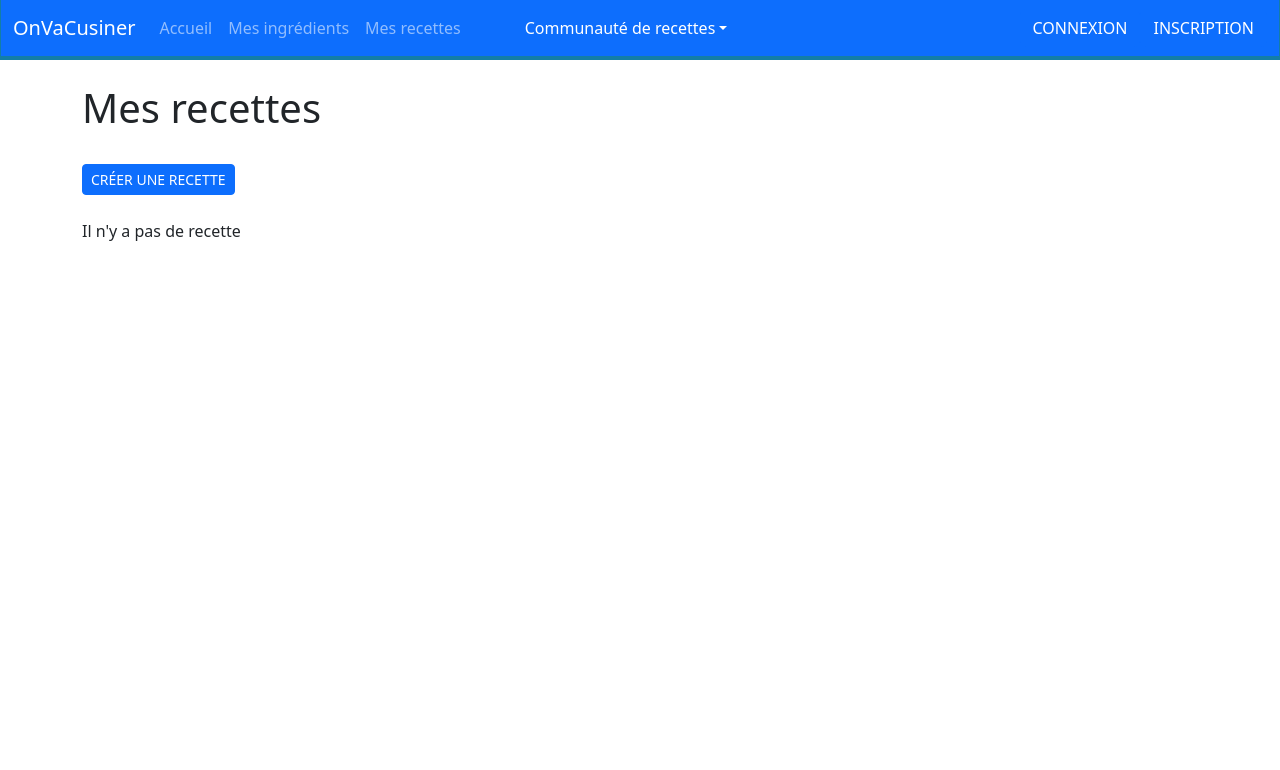
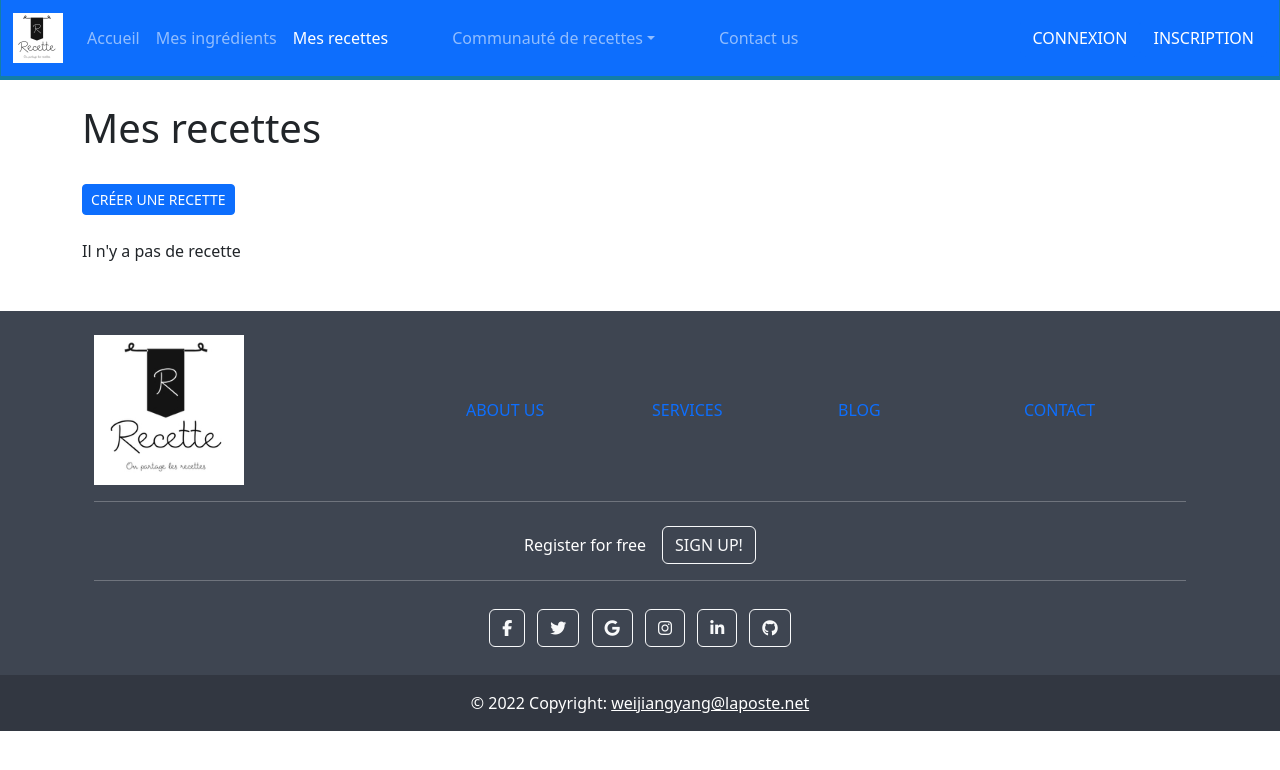
Before and after one commit to weijiangyang/AppRecette, a Symfony app: template templates/pages/recipe/index.html.twig in a window 1280 px wide. Shown: the top 770 px of the page. Run offline with Twig, Linux system fonts and the light colour scheme; the template is opened without the code that fills it, so the values that code supplies are empty; style sheets or scripts are compiled from the project's sources; some libraries are stand-ins or nearby versions.

Commit message:
Add footer

```diff
--- a/assets/js/app.js
+++ b/assets/js/app.js
@@ -1,6 +1,8 @@
 import { async } from 'regenerator-runtime';
 import '../css/app.scss';
 const form = document.querySelector('form.comment-form');
+
+
 form.addEventListener('submit', async (e) => {
     e.preventDefault();
     const response = await fetch('/ajax/comments', {
@@ -23,8 +25,8 @@ form.addEventListener('submit', async (e) => {
 
     }
 
+
 }
 
 
-
 );
--- a/src/Controller/ContactController.php
+++ b/src/Controller/ContactController.php
@@ -17,7 +17,7 @@ use Symfony\Bundle\FrameworkBundle\Controller\AbstractController;
 
 class ContactController extends AbstractController
 {
-    #[Route('/contact', name: 'contact.index')]
+    #[Route('/contact', name: 'contact_index')]
     public function index( MailService $mail,EntityManagerInterface $em, Request $request): Response
     {
         $contact = new Contact;
@@ -57,7 +57,7 @@ class ContactController extends AbstractController
 
 
 
-            return $this->redirectToRoute('contact.index');
+            return $this->redirectToRoute('app_index');
         }
         return $this->render('pages/contact/index.html.twig', [
             'form' => $form->createView()
--- a/templates/base.html.twig
+++ b/templates/base.html.twig
@@ -21,6 +21,9 @@
             {% include "partials/_header.html.twig" %}
         {% endblock %}
         {% block body %}{% endblock %}
+        {% block footer %}
+            {% include "partials/_footer.html.twig" %}
+        {% endblock %}
     </body>
     {% block javascripts %}
         {{ encore_entry_script_tags('app') }}
--- a/templates/pages/recipe/index.html.twig
+++ b/templates/pages/recipe/index.html.twig
@@ -27,7 +27,8 @@
                     <tr style="border-bottom:3px solid orange">
                     <th scope="col">Numéro</th>
                     <th scope="col">Nom</th>
-                    <th scope="col">Prix(€)</th>
+                    <th scope="col">Catégories</th>
+                    <th scope="col">Public?</th>
                     <th scope="col">Difficulty</th>
                     <th scope="col">Date</th>
                     <th scope="col">Voir</th>
@@ -48,8 +49,14 @@
 
                             </th>
                             <td>{{ recipe.name }}</td>
-                            <td>{{ recipe.price is same as null ? 'Non renseigné':recipe.price }}</td>
-                            <td>{{ recipe.difficulty is same as null ? 'Non renseigné':recipe.difficulty }}</td>
+                            <td>
+                                {% for category in recipe.categories %}
+                                     <span class="badge bg-primary">{{ category.name }}</span>
+                                {% endfor %}
+
+                            </td>
+                            <td class="{{ recipe.isPublic ? 'text-primary' : 'text-danger' }}">{{ recipe.isPublic ? 'public':'privée' }}</td>
+                            <td>{{ recipe.difficulty is same as null ? 'Non renseigné':recipe.difficulty~'/5' }}</td>
                             <td>{{ recipe.createdAt | date('d/m/Y')}}</td>
                             <td><a href="{{ path('recipe_show',{ 'id':recipe.id })}}" class="btn btn-primary btn-sm"><i class="fa-solid fa-eye"></i></a></td>
                             <td><a href="{{ path('recipe_edit',{ 'id':recipe.id })}}" class="btn btn-info btn-sm"><i class="fa-solid fa-pen-to-square"></i></a></td>
@@ -66,3 +73,11 @@
         {% endif %}
     </div>
 {% endblock %}
+{% block javascripts %}
+ {{ parent() }}
+    <script>
+        const link = document.querySelector('#recipe');
+        link.classList.add('active');
+    </script>
+
+{% endblock %}
--- a/templates/pages/recipe/show.html.twig
+++ b/templates/pages/recipe/show.html.twig
@@ -18,6 +18,11 @@
             {% endif %}
             <p class="text-warning fst-italic mt-2">created at {{ recipe.createdAt | date('d/m/Y') }} by <a href="{{ path('user_show',{'id': recipe.user.id}) }}">{{ recipe.user.fullName }}</a></p>
             <p>La moyenne de cette recette : <strong>{{ recipe.average| number_format(2, '.', ',') }}/5</strong></p>
+            <p>
+                {% for category in recipe.categories %}
+                    <span class="fst-italic  fw-bold"><a href="{{ path('recette_index_public',{'id': category.id}) }}" class="text-decoration-none text-info">#{{ category.name }}</a></span>
+                {% endfor %}
+            </p>
             <div style="width:40%">
                 {% if app.user is not same as recipe.user %}
                     {{ form(form) }}
--- /dev/null
+++ b/templates/partials/_footer.html.twig
@@ -0,0 +1,134 @@
+<!-- Remove the container if you want to extend the Footer to full width. -->
+<div class=" my-5">
+  <!-- Footer -->
+  <footer
+          class="text-center text-lg-start text-white"
+          style="background-color: #3e4551"
+          >
+    <!-- Grid container -->
+    <div class="container p-4 pb-0">
+      <!-- Section: Links -->
+      <section class="">
+        <!--Grid row-->
+        <div class="row align-items-center">
+          <!--Grid column-->
+          <div class="col-lg-4 col-md-6 mb-4 mb-md-0">
+                <img style = "width:150px" src="{{ asset('images/logo.jpg') }}">
+          </div>
+
+          <div class="col-lg-2 col-md-6 mb-4 mb-md-0">
+            <a class="text-uppercase text-decoration-none" href="#">About us</a>
+
+          </div>
+          <!--Grid column-->
+
+          <!--Grid column-->
+          <div class="col-lg-2 col-md-6 mb-4 mb-md-0">
+            <a class="text-uppercase text-decoration-none" href="#">Services</a>
+
+
+          </div>
+          <!--Grid column-->
+
+          <!--Grid column-->
+          <div class="col-lg-2 col-md-6 mb-4 mb-md-0">
+            <a class="text-uppercase text-decoration-none" href="#">Blog</a>
+
+          </div>
+          <!--Grid column-->
+
+          <!--Grid column-->
+          <div class="col-lg-2 col-md-6 mb-4 mb-md-0">
+            <a class="text-uppercase text-decoration-none" href="#">Contact</a>
+
+          </div>
+          <!--Grid column-->
+        </div>
+        <!--Grid row-->
+      </section>
+      <!-- Section: Links -->
+
+      <hr class="mb-4" />
+
+      <!-- Section: CTA -->
+      <section class="">
+        <p class="d-flex justify-content-center align-items-center">
+          <span class="me-3">Register for free</span>
+          <a type="button" class="btn btn-outline-light btn-rounded" href="{{ path('security_registration')}}">
+            Sign up!
+          </a>
+        </p>
+      </section>
+      <!-- Section: CTA -->
+
+      <hr class="mb-4" />
+
+      <!-- Section: Social media -->
+      <section class="mb-4 text-center">
+        <!-- Facebook -->
+        <a
+           class="btn btn-outline-light btn-floating m-1"
+           href="#!"
+           role="button"
+           ><i class="fab fa-facebook-f"></i
+          ></a>
+
+        <!-- Twitter -->
+        <a
+           class="btn btn-outline-light btn-floating m-1"
+           href="#!"
+           role="button"
+           ><i class="fab fa-twitter"></i
+          ></a>
+
+        <!-- Google -->
+        <a
+           class="btn btn-outline-light btn-floating m-1"
+           href="#!"
+           role="button"
+           ><i class="fab fa-google"></i
+          ></a>
+
+        <!-- Instagram -->
+        <a
+           class="btn btn-outline-light btn-floating m-1"
+           href="#!"
+           role="button"
+           ><i class="fab fa-instagram"></i
+          ></a>
+
+        <!-- Linkedin -->
+        <a
+           class="btn btn-outline-light btn-floating m-1"
+           href="#!"
+           role="button"
+           ><i class="fab fa-linkedin-in"></i
+          ></a>
+
+        <!-- Github -->
+        <a
+           class="btn btn-outline-light btn-floating m-1"
+           href="#!"
+           role="button"
+           ><i class="fab fa-github"></i
+          ></a>
+      </section>
+      <!-- Section: Social media -->
+    </div>
+    <!-- Grid container -->
+
+    <!-- Copyright -->
+    <div
+         class="text-center p-3"
+         style="background-color: rgba(0, 0, 0, 0.2)"
+         >
+      © 2022 Copyright:
+      <a class="text-white" href="#"
+         >weijiangyang@laposte.net</a
+        >
+    </div>
+    <!-- Copyright -->
+  </footer>
+  <!-- Footer -->
+</div>
+<!-- End of .container -->
--- a/templates/partials/_header.html.twig
+++ b/templates/partials/_header.html.twig
@@ -1,32 +1,34 @@
 <nav class="navbar navbar-expand-lg navbar-dark bg-primary">
     <div class="container-fluid">
-        <a class="navbar-brand" href="#">OnVaCusiner</a>
+        <a class="navbar-brand" href="#">
+            <img style = "width:50px" src="{{ asset('images/logo.jpg') }}">
+        </a>
         <button class="navbar-toggler" type="button" data-bs-toggle="collapse" data-bs-target="#navbarColor01" aria-controls="navbarColor01" aria-expanded="false" aria-label="Toggle navigation">
             <span class="navbar-toggler-icon"></span>
         </button>
         <div class="collapse navbar-collapse" id="navbarColor01">
             <ul class="navbar-nav me-auto">
-                <li class="nav-item">
-                    <a class="nav-link " href="{{ path('app_index') }}">Accueil
+                <li class="nav-item ">
+                    <a class="nav-link" id="accueil" href="{{ path('app_index') }}">Accueil
 
                     </a>
                 </li>
 
                 <li class="nav-item">
-                    <a class="nav-link " href="{{ path('ingredient_index') }}">Mes ingrédients
+                    <a class="nav-link" id = "ingredient" href="{{ path('ingredient_index') }}">Mes ingrédients
 
                     </a>
                 </li>
 
                 <li class="nav-item">
-                    <a class="nav-link " href="{{ path('recipe_index') }}">Mes recettes
+                    <a class="nav-link" id = "recipe" href="{{ path('recipe_index') }}">Mes recettes
 
                     </a>
                 </li>
 
                 <li class="nav-item">
                     <div class="nav-item dropdown px-5">
-                        <a class="nav-link dropdown-toggle text-white" data-bs-toggle="dropdown" href="#" role="button" aria-haspopup="true" aria-expanded="false">Communauté de recettes</a>
+                        <a class="nav-link dropdown-toggle" id="community" data-bs-toggle="dropdown" href="#" role="button" aria-haspopup="true" aria-expanded="false">Communauté de recettes</a>
                         <div class="dropdown-menu">
                             {% for category in category_service.findAll() %}
                                  <a class="dropdown-item" href="{{ path('recette_index_public',{'id': category.id}) }}">{{ category.name }}</a>
@@ -39,6 +41,11 @@
                     {# <a class="nav-link " href="{{ path('recette_index_public') }}">Recettes de la commnauté
 
                     </a> #}
+                </li>
+                <li class="nav-item">
+                    <a class="nav-link" id ='contact' href="{{ path('contact_index') }}">Contact us
+
+                    </a>
                 </li>
 
 
@@ -63,16 +70,9 @@
                 <a class="btn btn-primary" href="{{ path('security_login')}}">Connexion</a>
                 <a class="btn btn-primary" href="{{ path('security_registration') }}">Inscription</a>
 
-
             </div>
 
             {% endif %}
-            {# <div class="d-flex">
-                <a class="btn btn-primary btn-sm" href="{{ path('security_login')}}">Connexion</a>
-                <a class="btn btn-primary btn-sm" href="{{ path('security_registration') }}">Inscription</a>
-
-
-            </div> #}
 
         </div>
     </div>
```
Also changed, not shown: src/DataFixtures/AppFixtures.php (+13 -7 lines), src/Form/RecipeType.php (+14 -1 lines), templates/pages/contact/index.html.twig (+7 -0 lines), templates/pages/home/index.html.twig (+7 -4 lines), templates/pages/ingredient/index.html.twig (+7 -0 lines), templates/pages/recipe/index_public.html.twig (+7 -8 lines), templates/partials/_stars.html.twig (+12 -12 lines), public/images/logo.jpg (added).
